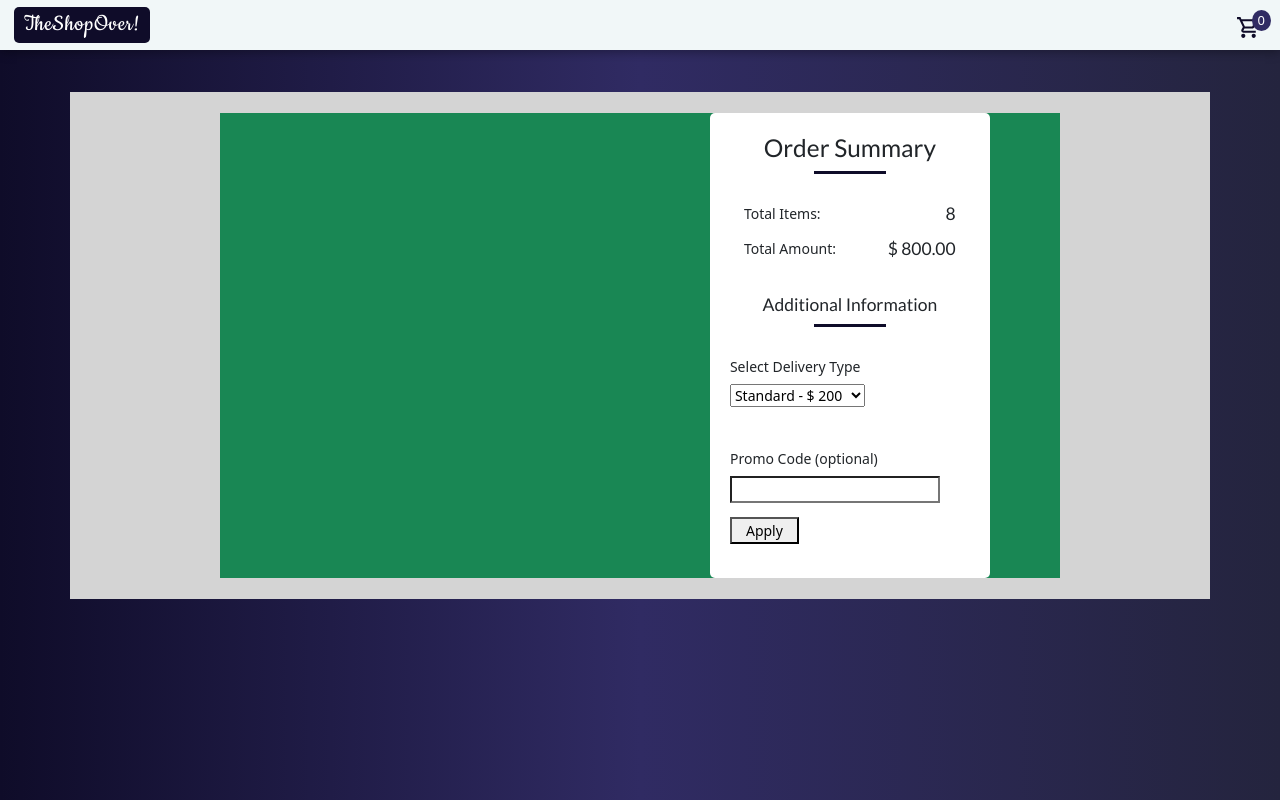
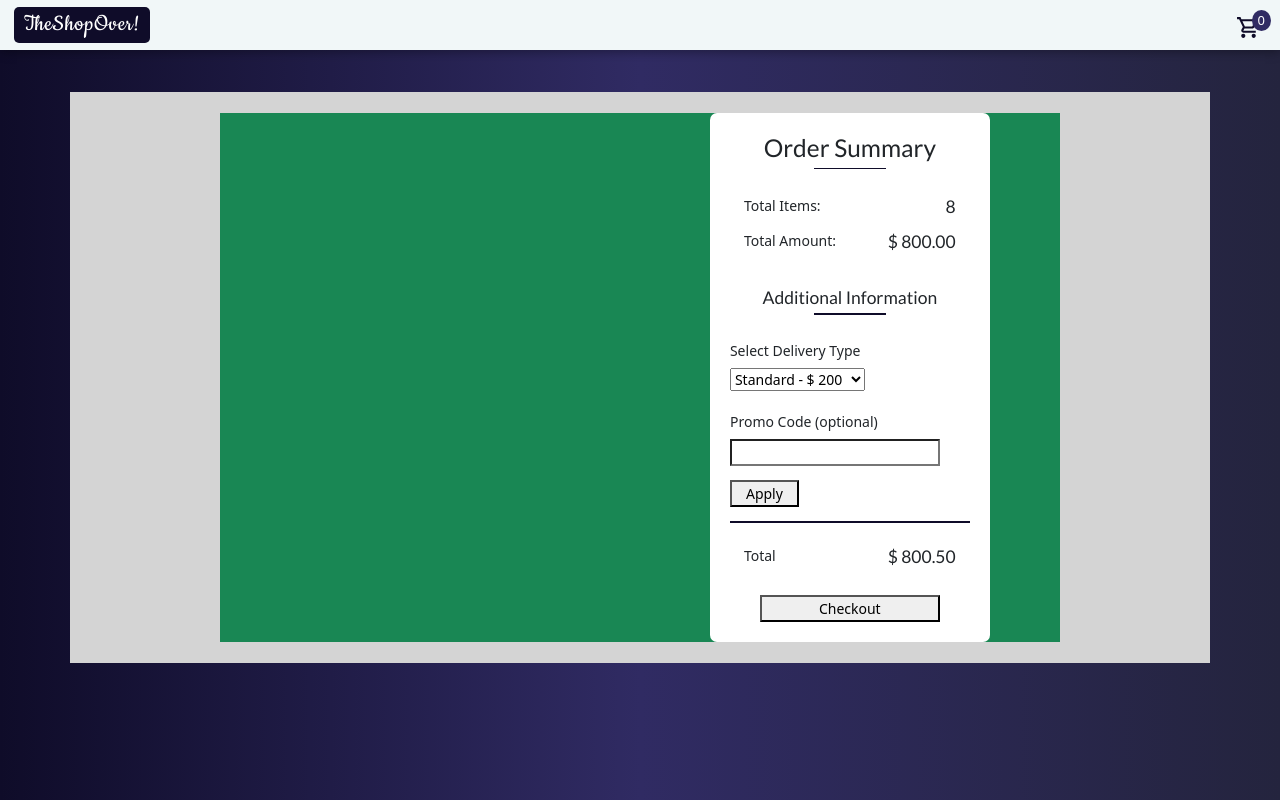
Before and after one commit to AyoTheInspired/redux-shop-over, a React (Create React App) app: page /cart in a window 1280 px wide. Built offline with nearby package versions, Linux system fonts and the light colour scheme.

Commit message:
Minor adjustments

```diff
--- a/src/App.css
+++ b/src/App.css
@@ -36,14 +36,14 @@
 
 .underline {
 	width: 30%;
-	height: 0.25rem;
-	margin: 0.6rem auto;
+	height: 0.1rem;
+	margin: 0.4rem auto;
 	background: var(--pry-clr-1);
 }
 
 .underline-full {
-	width: 30%;
-	height: 0.25rem;
+	width: 100%;
+	height: 0.15rem;
 	margin: 0.6rem auto;
 	background: var(--pry-clr-1);
 }
--- a/src/pages/cart/OrderSummary.js
+++ b/src/pages/cart/OrderSummary.js
@@ -24,12 +24,12 @@ function OrderSummary() {
 				</div>
 			</div>
 			<div className="summary__deliveries">
-				<h5 className="delivery__title text-center">
+				<h5 className=" mb-0 delivery__title text-center">
 					Additional Information
 					<div className="underline"></div>
 				</h5>
 			</div>
-			<div className="delivery__wrap mb-5 mt-3">
+			<div className="delivery__wrap mb-4 mt-3">
 				<label className="w-75">
 					<p className="my-2 delivery__label">Select Delivery Type</p>
 					<select
@@ -53,8 +53,14 @@ function OrderSummary() {
 					onChange={(e) => setPromoCode(e.target.value)}
 				/>
 				<button className="promo__apply d-block my-3 px-3">Apply</button>
+				<div className="underline-full"></div>
 			</div>
-			<div className="summary__checkout"></div>
+			<div className="summary__checkout flex-btw p-3">
+				<p className="total__tag mb-0">Total</p>
+
+				<h5 className="total__value mb-0">$ 800.50</h5>
+			</div>
+			<button className="checkout__btn w-75 mx-auto mt-3">Checkout</button>
 		</StyledCol>
 	);
 }
@@ -66,5 +72,5 @@ const StyledCol = styled(Col)`
 	flex-direction: column;
 	background: #fff;
 	padding: 20px;
-	border-radius: 5px;
+	border-radius: 7px;
 `;
```
